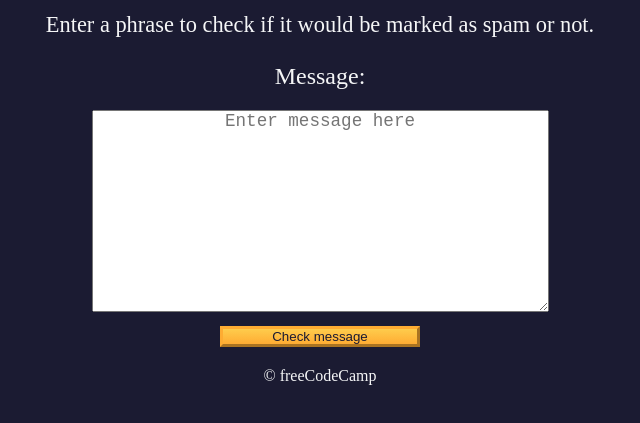
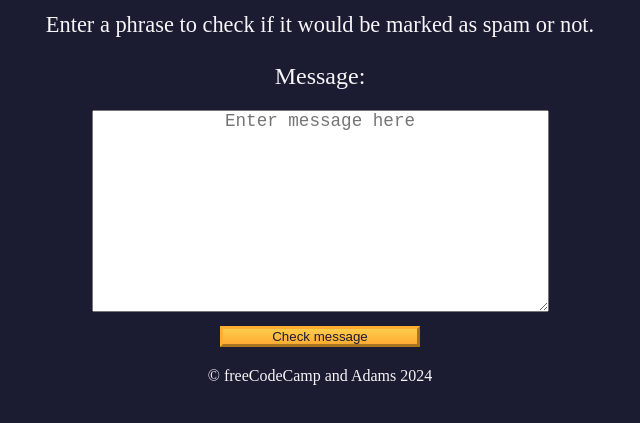
Before and after one commit to kiptalam1/Spam-Filter, a plain HTML site: page index.html in a window 1280 px wide. Shown: the part 75-498 px from the top of the page, without its empty margins (320-960 px from the left). Drawn offline with Linux system fonts and the light colour scheme.

Commit message:
Update index.html
added name to footer

```diff
--- a/index.html
+++ b/index.html
@@ -32,7 +32,7 @@
       <p id="result"></p>
     </main>
 
-    <footer class="footer">&copy; freeCodeCamp</footer>
+    <footer class="footer">&copy; freeCodeCamp and Adams 2024</footer>
     <script src="./script.js"></script>
   </body>
 </html>
```
